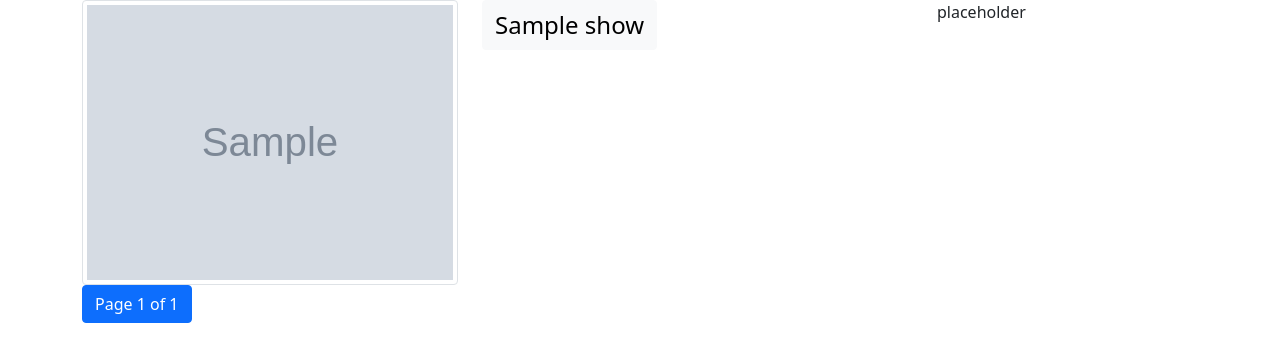
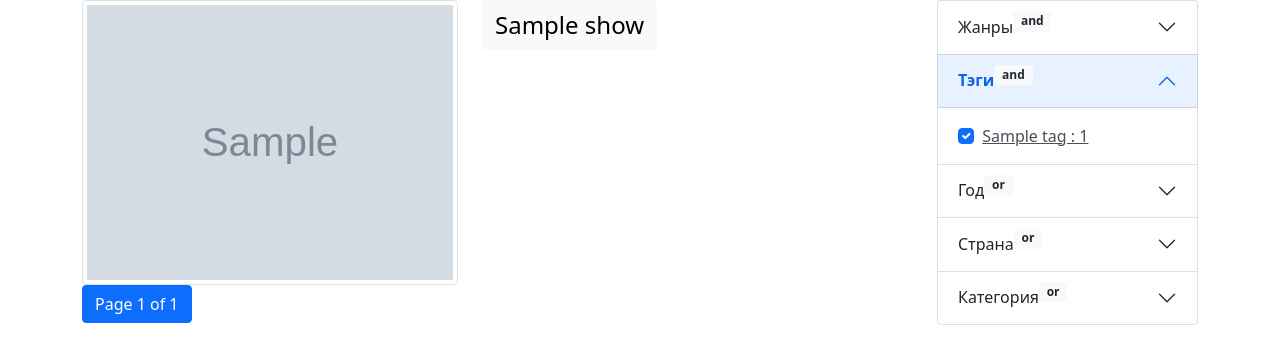
Before and after one commit to antonkoatl/myshows, a Django app: page /myshows/all/?tag=1 in a window 1280 px wide. Shown: the part 56-420 px from the top of the page. Run offline with Django 3.2, Linux system fonts and the light colour scheme; tables that the repository leaves empty hold one stand-in row (values such as "Sample post"); grey boxes marked "Sample" are stand-in pictures; some libraries are stand-ins or nearby versions.

Commit message:
added search

```diff
--- a/myshows/admin.py
+++ b/myshows/admin.py
@@ -1,9 +1,10 @@
 from django.contrib import admin
 
-from .models import Show, Poster, Genre, Tag, Article, ArticleImage, Country
+from .models import Show, Poster, Genre, Tag, Article, ArticleImage, Country, Network
 
 admin.site.register(Poster)
 admin.site.register(ArticleImage)
+admin.site.register(Network)
 
 
 class ShowAdmin(admin.ModelAdmin):
--- a/myshows/templates/base.html
+++ b/myshows/templates/base.html
@@ -1,5 +1,6 @@
 <!DOCTYPE html>
 {% load static %}
+
 <link rel="stylesheet" type="text/css" href="{% static 'bootstrap/css/bootstrap.min.css' %}" />
 <html lang="en">
 <head>
--- /dev/null
+++ b/myshows/templates/myshows/search_sidebar_block.html
@@ -0,0 +1,89 @@
+<form id="searchForm" action="{% url 'all' %}" method="get">
+    <div class="accordion" id="accordionExample">
+        <div class="accordion-item">
+            <h2 class="accordion-header" id="heading1">
+                <button class="accordion-button{% if 'genre' not in request.GET %} collapsed{% endif %}" type="button" data-bs-toggle="collapse" data-bs-target="#collapse1" aria-expanded="true" aria-controls="collapse1">
+                    {% if 'genre' in request.GET %}<strong>Жанры</strong>{% else %}Жанры{% endif %}<sup class="badge bg-light text-dark">and</sup>
+                </button>
+            </h2>
+            <div id="collapse1" class="accordion-collapse collapse{% if 'genre' in request.GET %} show{% endif %}" aria-labelledby="heading1" data-bs-parent="#accordionExample">
+                <div class="accordion-body">
+                    {% for genre in genres %}
+                        <div>
+                            <input name="genre" class="form-check-input me-1" type="checkbox" onChange="this.form.submit()" value="{{ genre.id }}" aria-label="..." {% if genre.id|stringformat:"i" in request.GET|get_list:"genre" %}checked="checked"{% endif %}>
+                            <a class="list-group-item-action" href="{% url 'all' %}?genre={{ genre.id }}">{{ genre.title }} : {{ genre.shows_count }}</a>
+                        </div>
+                    {% endfor %}
+                </div>
+            </div>
+        </div>
+        <div class="accordion-item">
+            <h2 class="accordion-header" id="heading2">
+                <button class="accordion-button{% if 'tag' not in request.GET %} collapsed{% endif %}" type="button" data-bs-toggle="collapse" data-bs-target="#collapse2" aria-expanded="true" aria-controls="collapse2">
+                    {% if 'tag' in request.GET %}<strong>Тэги</strong>{% else %}Тэги{% endif %}<sup class="badge bg-light text-dark">and</sup>
+                </button>
+            </h2>
+            <div id="collapse2" class="accordion-collapse collapse{% if 'tag' in request.GET %} show{% endif %}" aria-labelledby="heading2" data-bs-parent="#accordionExample">
+                <div class="accordion-body">
+                    {% for tag in tags %}
+                        <div>
+                            <input name="tag" class="form-check-input me-1" type="checkbox" onChange="this.form.submit()" value="{{ tag.id }}" aria-label="..." {% if tag.id|stringformat:"i" in request.GET|get_list:"tag" %}checked="checked"{% endif %}>
+                            <a class="list-group-item-action" href="{% url 'all' %}?tag={{ tag.id }}">{{ tag.title }} : {{ tag.shows_count }}</a>
+                        </div>
+                    {% endfor %}
+                </div>
+            </div>
+        </div>
+        <div class="accordion-item">
+            <h2 class="accordion-header" id="heading3">
+                <button class="accordion-button{% if 'year' not in request.GET %} collapsed{% endif %}" type="button" data-bs-toggle="collapse" data-bs-target="#collapse3" aria-expanded="true" aria-controls="collapse3">
+                    {% if 'year' in request.GET %}<strong>Год</strong>{% else %}Год{% endif %}<sup class="badge bg-light text-dark">or</sup>
+                </button>
+            </h2>
+            <div id="collapse3" class="accordion-collapse collapse{% if 'year' in request.GET %} show{% endif %}" aria-labelledby="heading3" data-bs-parent="#accordionExample">
+                <div class="accordion-body">
+                    {% for year in years %}
+                        <div>
+                            <input name="year" class="form-check-input me-1" type="checkbox" onChange="this.form.submit()" value="{{ year.year }}" aria-label="..." {% if year.year|stringformat:"i" in request.GET|get_list:"year" %}checked="checked"{% endif %}>
+                            <a class="list-group-item-action" href="{% url 'all' %}?year={{ year.year }}">{{ year.year }} : {{ year.shows_count }}</a>
+                        </div>
+                    {% endfor %}
+                </div>
+            </div>
+        </div>
+        <div class="accordion-item">
+            <h2 class="accordion-header" id="heading4">
+                <button class="accordion-button{% if 'country' not in request.GET %} collapsed{% endif %}" type="button" data-bs-toggle="collapse" data-bs-target="#collapse4" aria-expanded="true" aria-controls="collapse4">
+                    {% if 'country' in request.GET %}<strong>Страна</strong>{% else %}Страна{% endif %}<sup class="badge bg-light text-dark">or</sup>
+                </button>
+            </h2>
+            <div id="collapse4" class="accordion-collapse collapse{% if 'country' in request.GET %} show{% endif %}" aria-labelledby="heading4" data-bs-parent="#accordionExample">
+                <div class="accordion-body">
+                    {% for country in countries %}
+                        <div>
+                            <input name="country" class="form-check-input me-1" type="checkbox" onChange="this.form.submit()" value="{{ country.id }}" aria-label="..." {% if country.id|stringformat:"i" in request.GET|get_list:"country" %}checked="checked"{% endif %}>
+                            <a class="list-group-item-action" href="{% url 'all' %}?country={{ country.id }}">{{ country.name_ru }} : {{ country.shows_count }}</a>
+                        </div>
+                    {% endfor %}
+                </div>
+            </div>
+        </div>
+        <div class="accordion-item">
+            <h2 class="accordion-header" id="heading5">
+                <button class="accordion-button{% if 'category' not in request.GET %} collapsed{% endif %}" type="button" data-bs-toggle="collapse" data-bs-target="#collapse5" aria-expanded="true" aria-controls="collapse5">
+                    {% if 'category' in request.GET %}<strong>Категория</strong>{% else %}Категория{% endif %}<sup class="badge bg-light text-dark">or</sup>
+                </button>
+            </h2>
+            <div id="collapse5" class="accordion-collapse collapse{% if 'category' in request.GET %} show{% endif %}" aria-labelledby="heading5" data-bs-parent="#accordionExample">
+                <div class="accordion-body">
+                    {% for category in categories %}
+                        <div>
+                            <input name="category" class="form-check-input me-1" type="checkbox" onChange="this.form.submit()" value="{{ category.category }}" aria-label="..." {% if category.category in request.GET|get_list:"category" %}checked="checked"{% endif %}>
+                            <a class="list-group-item-action" href="{% url 'all' %}?category={{ category.category }}">{{ category.category }} : {{ category.shows_count }}</a>
+                        </div>
+                    {% endfor %}
+                </div>
+            </div>
+        </div>
+    </div>
+</form>
--- a/myshows/templates/myshows/show_list.html
+++ b/myshows/templates/myshows/show_list.html
@@ -26,3 +26,7 @@
         {% endif %}
     </div>
 {% endblock %}
+
+{% block sidebar %}
+    {% include "myshows/search_sidebar_block.html" %}
+{% endblock %}
--- /dev/null
+++ b/myshows/templatetags/app_filters.py
@@ -0,0 +1,10 @@
+from django import template
+
+register = template.Library()
+
+
+# Calls .getlist() on a querydict
+# Use: querydict | get_list {{ querydict|get_list:"itemToGet" }}
+@register.filter
+def get_list(query_dict, item_to_get):
+    return query_dict.getlist(item_to_get)
--- a/myshows/views/views.py
+++ b/myshows/views/views.py
@@ -32,7 +32,35 @@ class ShowListView(generic.ListView):
     def get_context_data(self, **kwargs):
         context = super().get_context_data(**kwargs)
         context['active'] = 'all'
+
+        context['genres'] = Genre.objects.annotate(shows_count=Count('show')).order_by('-shows_count')
+        context['tags'] = Tag.objects.annotate(shows_count=Count('show')).order_by('-shows_count')
+        context['years'] = Show.objects.values('year').annotate(shows_count=Count('year')).order_by('-year')
+        context['countries'] = Country.objects.annotate(shows_count=Count('show')).order_by('-shows_count')
+        context['categories'] = Show.objects.values('category').annotate(shows_count=Count('category')).order_by('-shows_count')
+
+        for item in context['categories']:
+            item['category'] = Show.ShowCategories(item['category']).label
+
+        context['request'] = self.request
         return context
+
+    def get_queryset(self):
+        shows = Show.objects.all()
+
+        for genre in self.request.GET.getlist('genre'):
+            shows = shows.filter(genres=genre)
+
+        for tag in self.request.GET.getlist('tag'):
+            shows = shows.filter(tags=tag)
+
+        if 'year' in self.request.GET:
+            shows = shows.filter(year__in=self.request.GET.getlist('year'))
+
+        if 'country' in self.request.GET:
+            shows = shows.filter(country__in=self.request.GET.getlist('country'))
+
+        return shows
 
 
 class SearchShowListView(generic.ListView):
--- a/mysite/settings.py
+++ b/mysite/settings.py
@@ -64,6 +64,7 @@ TEMPLATES = [
                 'django.contrib.auth.context_processors.auth',
                 'django.contrib.messages.context_processors.messages',
             ],
+            'builtins': ['myshows.templatetags.app_filters'],
         },
     },
 ]
```
Also changed, not shown: myshows/templates/myshows/show_detail.html (+7 -3 lines), myshows/templatetags/__init__.py (added).
